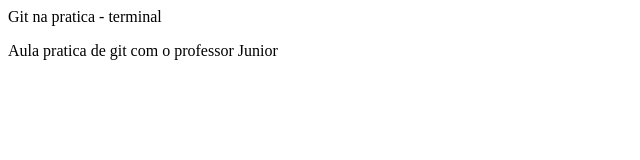
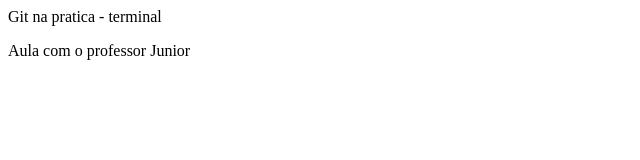
Before and after one commit to MARILIAPN/aulaGIT, a plain HTML site: page index.html in a window 1280 px wide. Shown: the full height of the page, 0-640 px from the left. Drawn offline with Linux system fonts and the light colour scheme.

```diff
--- a/index.html
+++ b/index.html
@@ -6,6 +6,6 @@
 </head>
 <body>
     <hi>Git na pratica - terminal</hi>
-    <p>Aula pratica de git com o professor Junior</p>
+    <p>Aula  com o professor Junior</p>
 </body>
 </html>
```
